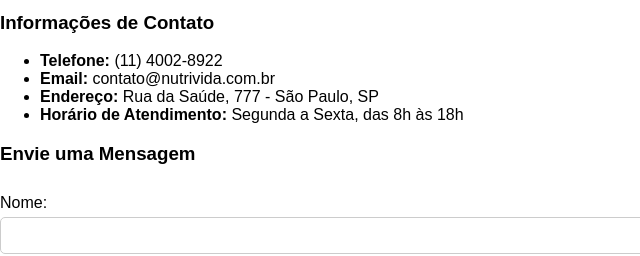
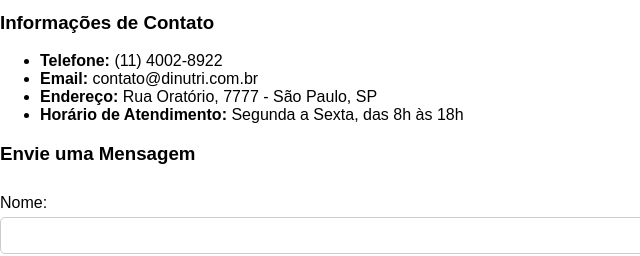
Before and after one commit to DEVMarlosGomes/Clinica-Nutri-o-DiNutri, a plain HTML site: page contato.html in a window 1280 px wide. Shown: the part 287-543 px from the top of the page, 0-640 px from the left. Drawn offline with Linux system fonts and the light colour scheme.

Commit message:
Alterações

```diff
--- a/contato.html
+++ b/contato.html
@@ -24,8 +24,8 @@
         <h3>Informações de Contato</h3>
         <ul>
             <li><strong>Telefone:</strong> (11) 4002-8922</li>
-            <li><strong>Email:</strong> contato@nutrivida.com.br</li>
-            <li><strong>Endereço:</strong> Rua da Saúde, 777 - São Paulo, SP</li>
+            <li><strong>Email:</strong> contato@dinutri.com.br</li>
+            <li><strong>Endereço:</strong> Rua Oratório, 7777 - São Paulo, SP</li>
             <li><strong>Horário de Atendimento:</strong> Segunda a Sexta, das 8h às 18h</li>
         </ul>
 
```
